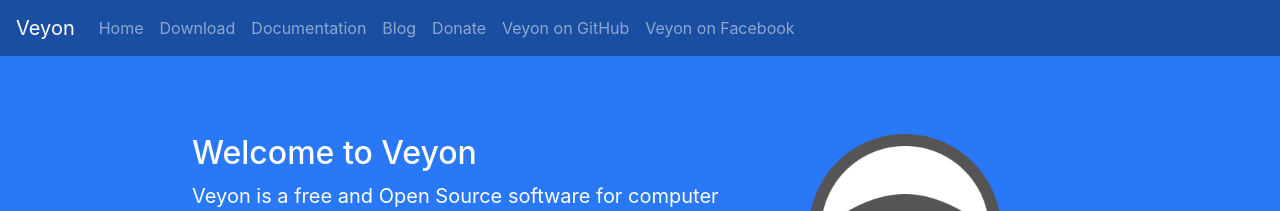
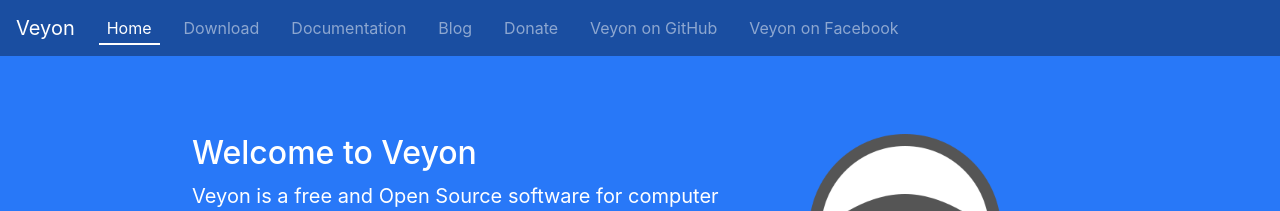
Before and after one commit to bowo93/pages, a Jekyll site: the page built from index.html, in a window 1280 px wide. Shown: the top 211 px of the page. Built offline with Jekyll 4.4.1, drawn with Linux system fonts in a browser that asks for light colours.

Commit message:
header: indicate active navigation link

```diff
--- a/_config.yml
+++ b/_config.yml
@@ -6,13 +6,12 @@
 baseurl: ""
 url: "http://veyon.io"
 
-gems: [jekyll-paginate]
+gems:
+  - jekyll-paginate
+  - jekyll-sitemap
 
 paginate: 5
 paginate_path: "/blog/page:num/"
-
-plugins:
-  - jekyll-sitemap
 
 # Build settings
 markdown: kramdown
--- a/_includes/header.html
+++ b/_includes/header.html
@@ -7,10 +7,10 @@
 
     <div class="collapse navbar-collapse" id="navbarCollapse">
       <ul class="navbar-nav mr-auto">
-        <li class="nav-item"><a class="nav-link" href="{{ "/" | prepend: site.baseurl }}">Home</a></li>
+        <li class="nav-item"><a class="nav-link {% if page.navid == 'home' %} active nav-link-active {% endif %}" href="{{ "/" | prepend: site.baseurl }}">Home</a></li>
         <li class="nav-item"><a class="nav-link" href="https://github.com/veyon/veyon/releases/">Download</a></li>
         <li class="nav-item"><a class="nav-link" href="http://docs.veyon.io/">Documentation</a></li>
-        <li class="nav-item"><a class="nav-link" href="{{ "/blog/" | prepend: site.baseurl }}">Blog</a></li>
+        <li class="nav-item"><a class="nav-link {% if page.navid == 'blog' or page.layout == 'post' %} active nav-link-active {% endif %}" href="{{ "/blog/" | prepend: site.baseurl }}">Blog</a></li>
         <li class="nav-item"><a class="nav-link" href="https://www.paypal.com/cgi-bin/webscr?item_name=Donation+to+Veyon+-+Virtual+Eye+On+Networks&cmd=_donations&business=donate%40veyon.io">Donate</a></li>
         <li class="nav-item"><a class="nav-link" href="https://github.com/veyon/veyon/">Veyon on GitHub</a></li>
         <li class="nav-item"><a class="nav-link" href="https://facebook.com/veyon.io/">Veyon on Facebook</a></li>
--- a/_layouts/post.html
+++ b/_layouts/post.html
@@ -1,5 +1,6 @@
 ---
 layout: default
+navid: blog
 ---
 
 {% assign author = site.data.authors[page.author] %}
--- a/blog/index.html
+++ b/blog/index.html
@@ -1,5 +1,6 @@
 ---
 layout: default
+navid: blog
 ---
 
 <main role="main">
--- a/css/veyon.css
+++ b/css/veyon.css
@@ -6,6 +6,16 @@
 
 a {
   color: #2878f8;
+}
+
+.nav-link {
+  margin: 0 0.5rem;
+}
+
+.nav-link-active {
+  border-bottom-width: 2px;
+  border-bottom-style: solid;
+  padding-bottom: 3px;
 }
 
 .page-header {
--- a/index.html
+++ b/index.html
@@ -1,5 +1,6 @@
 ---
 layout: default
+navid: home
 ---
 
 <main role="main">
```
